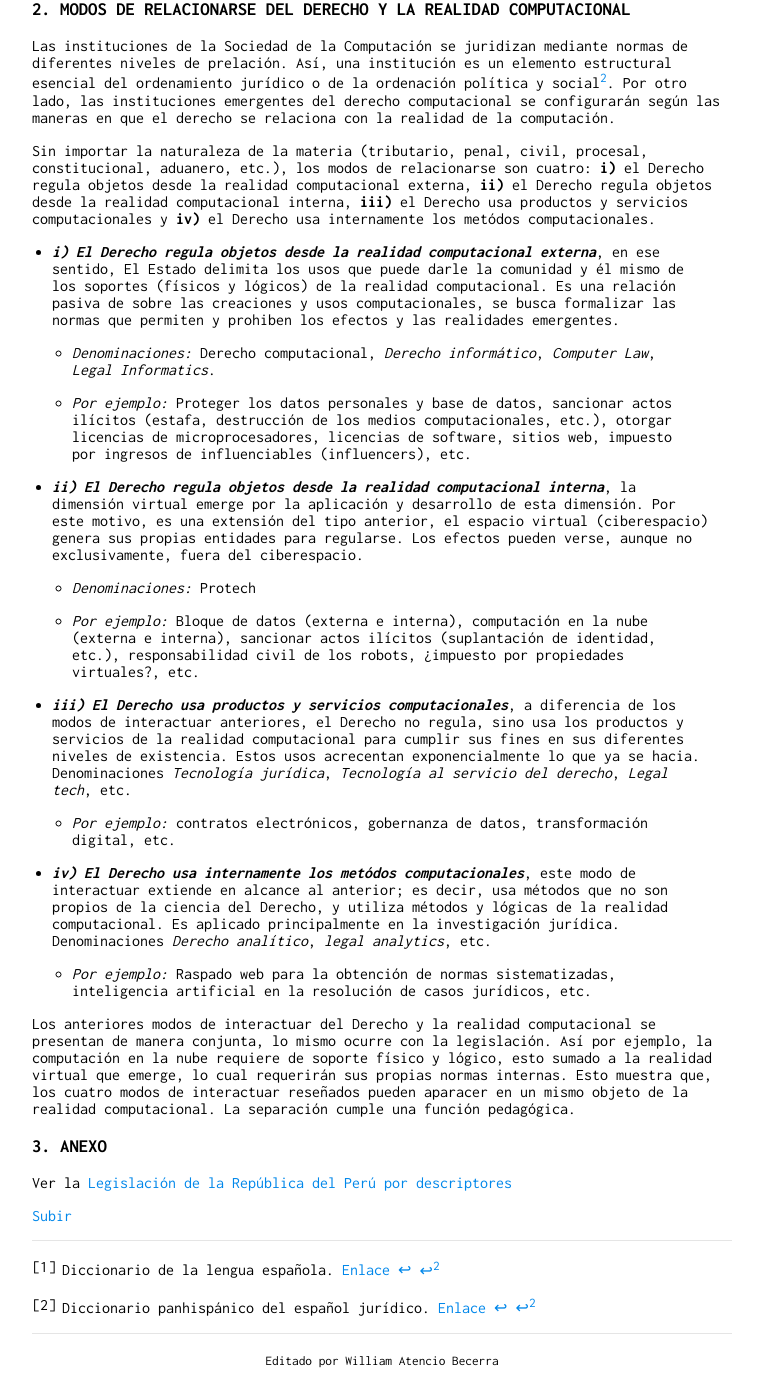
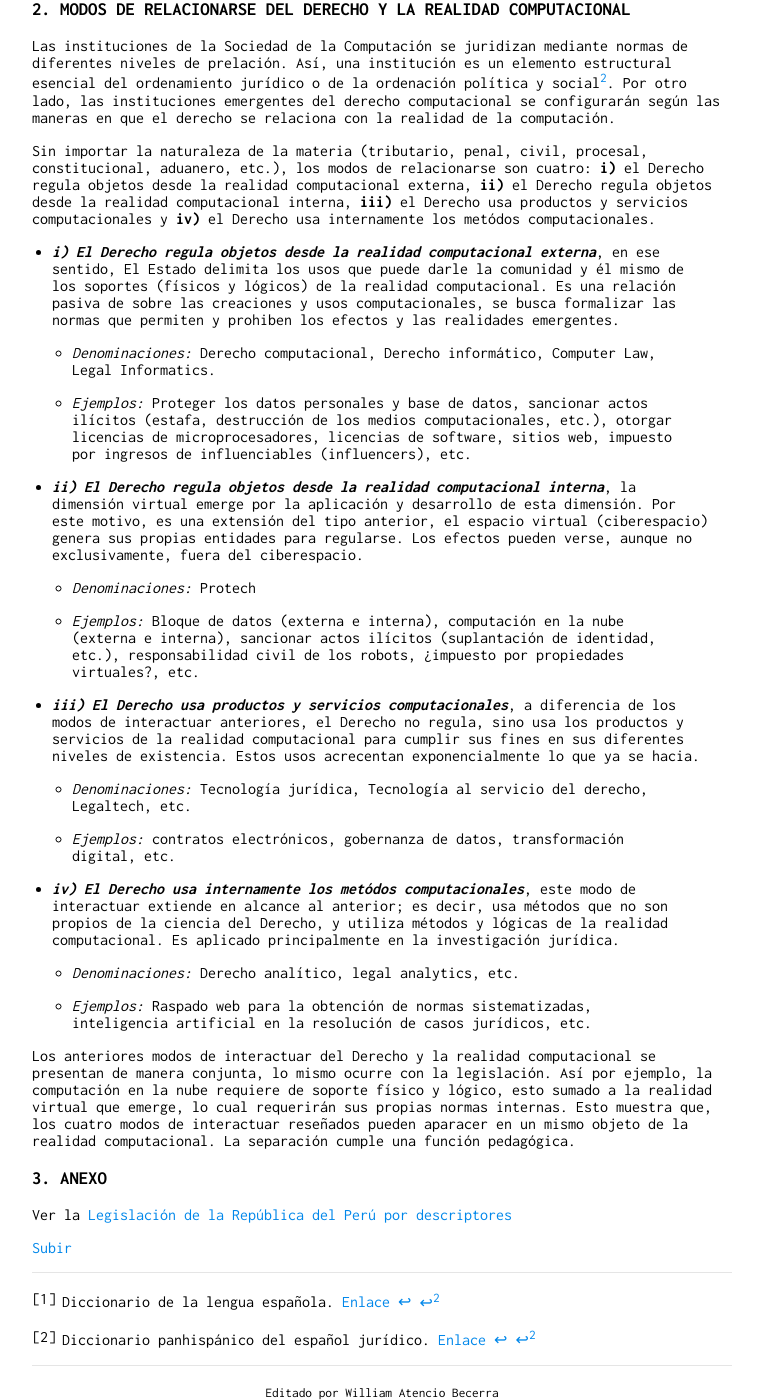
Before and after one commit to actio1680/actio1680.github.io, a Jekyll site: the page built from paginas/instituciones-derecho-computacional.md, in a window 1280 px wide and 1400 px high, scrolled down 1841 px. Shown: the whole window, without its empty margins (258-1021 px from the left). Built offline with Jekyll 4.4.1, drawn with Linux system fonts in a browser that asks for light colours; our own code applies the rules of GitHub Pages for plain Markdown files; before the commit the page ends 3209 px from its top, so only the background shows below that.

Commit message:
Update instituciones-derecho-computacional.md

```diff
--- a/paginas/instituciones-derecho-computacional.md
+++ b/paginas/instituciones-derecho-computacional.md
@@ -55,9 +55,9 @@ Sin importar la naturaleza de la materia (tributario, penal, civil, procesal, co
 
 - ***i) El Derecho regula objetos desde la realidad computacional externa***, en ese sentido, El Estado delimita los usos que puede darle la comunidad y él mismo de los soportes (físicos y lógicos) de la realidad computacional. Es una relación pasiva de sobre las creaciones y usos computacionales, se busca formalizar las normas que permiten y prohiben los efectos y  las realidades emergentes.
 
-	- *Denominaciones:* Derecho computacional, *Derecho informático*, *Computer Law*, *Legal Informatics*.
+	- *Denominaciones:* Derecho computacional, Derecho informático, Computer Law, Legal Informatics.
 
-	- *Por ejemplo:* Proteger los datos personales y base de datos, sancionar actos ilícitos (estafa, destrucción de los medios computacionales, etc.), otorgar licencias de microprocesadores, licencias de software, sitios web, impuesto por ingresos de influenciables (influencers), etc.
+	- *Ejemplos:* Proteger los datos personales y base de datos, sancionar actos ilícitos (estafa, destrucción de los medios computacionales, etc.), otorgar licencias de microprocesadores, licencias de software, sitios web, impuesto por ingresos de influenciables (influencers), etc.
 
 
 
@@ -65,19 +65,23 @@ Sin importar la naturaleza de la materia (tributario, penal, civil, procesal, co
 
 	- *Denominaciones:* Protech
 
-	- *Por ejemplo:* Bloque de datos (externa e interna), computación en la nube (externa e interna), sancionar actos ilícitos (suplantación de identidad, etc.), responsabilidad civil de los robots, ¿impuesto por propiedades virtuales?, etc.
+	- *Ejemplos:* Bloque de datos (externa e interna), computación en la nube (externa e interna), sancionar actos ilícitos (suplantación de identidad, etc.), responsabilidad civil de los robots, ¿impuesto por propiedades virtuales?, etc.
 
 
 
-- ***iii) El Derecho usa productos y servicios computacionales***, a diferencia de los modos de interactuar anteriores, el Derecho  no regula, sino usa los productos y servicios de la realidad computacional para cumplir sus fines en sus diferentes niveles de existencia. Estos usos acrecentan exponencialmente lo que ya se hacia. Denominaciones *Tecnología jurídica*, *Tecnología al servicio del derecho*, *Legal tech*, etc.
+- ***iii) El Derecho usa productos y servicios computacionales***, a diferencia de los modos de interactuar anteriores, el Derecho  no regula, sino usa los productos y servicios de la realidad computacional para cumplir sus fines en sus diferentes niveles de existencia. Estos usos acrecentan exponencialmente lo que ya se hacia.
 
-	- *Por ejemplo:* contratos electrónicos, gobernanza de datos, transformación digital, etc.
+	- *Denominaciones:* Tecnología jurídica, Tecnología al servicio del derecho, Legaltech, etc.
+
+	- *Ejemplos:* contratos electrónicos, gobernanza de datos, transformación digital, etc.
 
 
 
-- ***iv) El Derecho usa internamente los metódos computacionales***, este modo de interactuar extiende en alcance al anterior; es decir, usa métodos que no son propios de la ciencia del Derecho, y utiliza métodos y lógicas de la realidad computacional. Es aplicado principalmente en la investigación jurídica. Denominaciones *Derecho analítico*, *legal analytics*, etc.
+- ***iv) El Derecho usa internamente los metódos computacionales***, este modo de interactuar extiende en alcance al anterior; es decir, usa métodos que no son propios de la ciencia del Derecho, y utiliza métodos y lógicas de la realidad computacional. Es aplicado principalmente en la investigación jurídica.
 
-	- *Por ejemplo:* Raspado web para la obtención de normas sistematizadas, inteligencia artificial en la resolución de casos jurídicos, etc.
+	- *Denominaciones:* Derecho analítico, legal analytics, etc.
+
+	- *Ejemplos:* Raspado web para la obtención de normas sistematizadas, inteligencia artificial en la resolución de casos jurídicos, etc.
 
 
 
```
